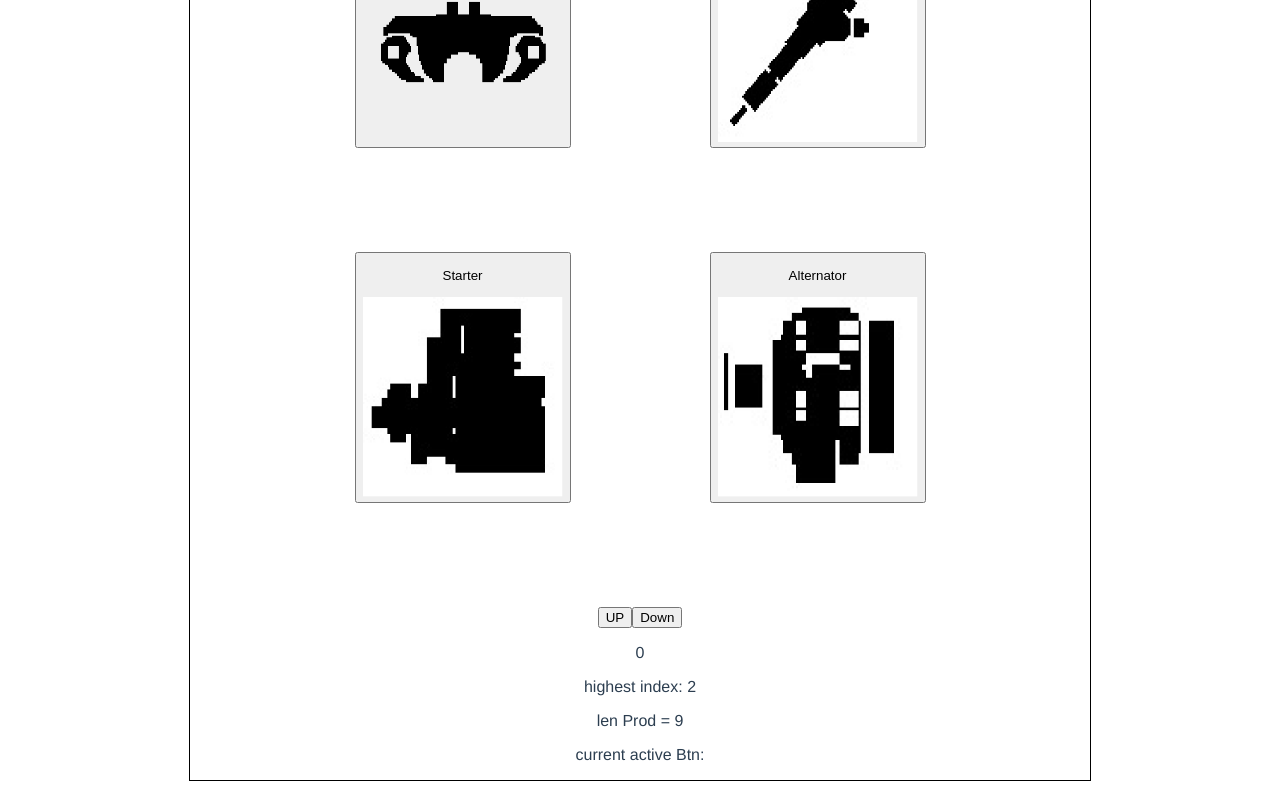
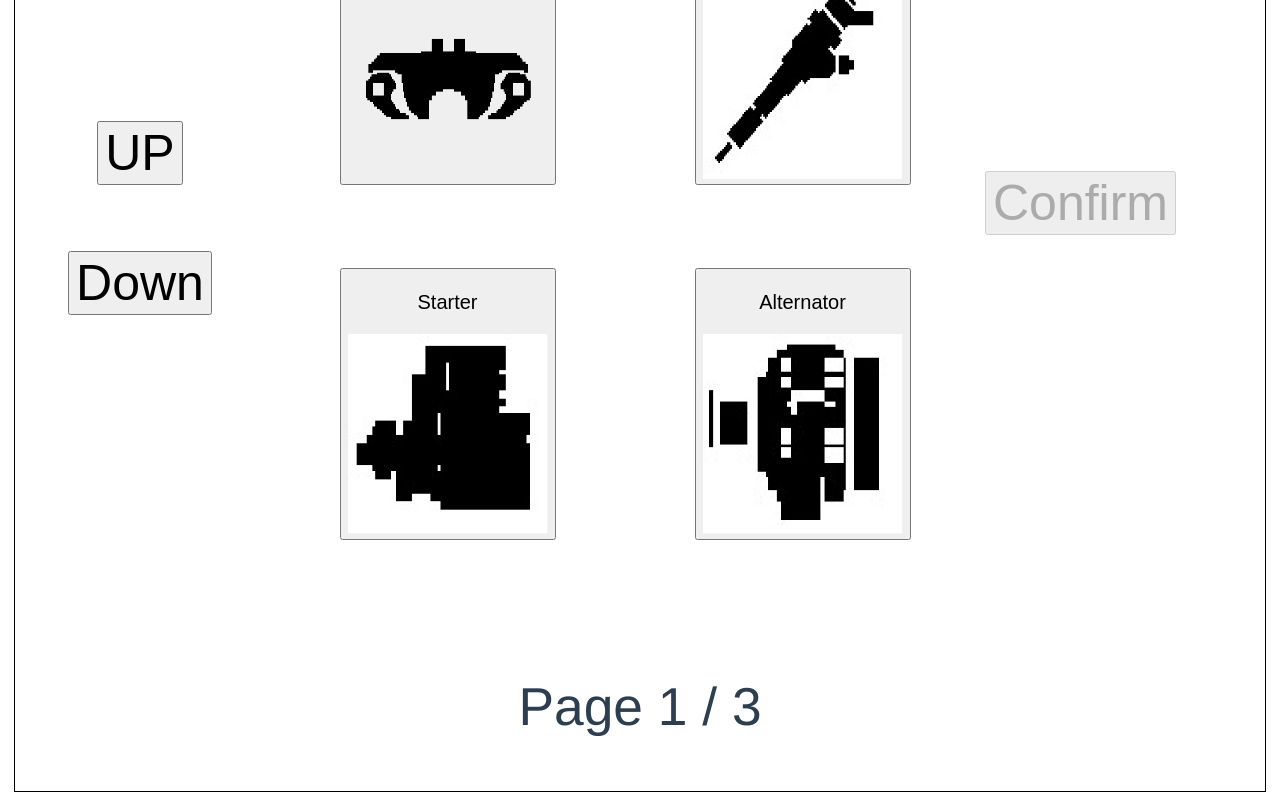
Before and after one commit to Robert-Schimanek/EIBA-Frontend, a Vue app: page /Avise in a window 1280 px wide. Shown: the part 380-1180 px from the top of the page. Built offline with nearby package versions, Linux system fonts and the light colour scheme.

Commit message:
Changed visuals

```diff
--- a/src/App.vue
+++ b/src/App.vue
@@ -1,19 +1,29 @@
 <script>
 </script>
 <template>
-<header>
+  <header>
     <div id="nav" class="nav_bar">
-    <router-link to="/"><button class="nav_button">Home</button></router-link>
-    <router-link to="/Avise"><button class="nav_button">Avise</button></router-link>
-    <router-link to="/selection"><button class="nav_button">Selection</button></router-link>
-    <router-link to="/Goodsin"><button class="nav_button">Goods in</button></router-link>
-    <router-link to="/Boxes"><button class="nav_button">Boxes</button></router-link>
-    <router-link to="/Goodsout"><button class="nav_button">Goods out</button></router-link>
-  </div>
-</header>
+      <router-link to="/"><button class="nav_button">Home</button></router-link>
+      <router-link to="/Avise"
+        ><button class="nav_button">Avise</button></router-link
+      >
+      <router-link to="/selection"
+        ><button class="nav_button">Selection</button></router-link
+      >
+      <router-link to="/Goodsin"
+        ><button class="nav_button">Goods in</button></router-link
+      >
+      <router-link to="/Boxes"
+        ><button class="nav_button">Boxes</button></router-link
+      >
+      <router-link to="/Goodsout"
+        ><button class="nav_button">Goods out</button></router-link
+      >
+    </div>
+  </header>
 
   <div class="container">
-    <router-view/>
+    <router-view />
   </div>
 </template>
 
@@ -39,7 +49,7 @@
   color: #42b983;
 }
 .container {
-  width: 900px;
+  width: 1250px;
   border: 1px solid black;
   margin: auto;
 
--- a/src/components/SelectProductGroup/SelectProductGroup_Display.vue
+++ b/src/components/SelectProductGroup/SelectProductGroup_Display.vue
@@ -4,7 +4,7 @@
     :id="productGroupName"
     @click="btnPress($event)"
   >
-    <p>{{ productGroupName }}</p>
+    <p style="font-size: 15pt">{{ productGroupName }}</p>
     <img
       :src="require(`../../assets/pictures/productGroup/${picSource}`)"
       style="width: 200px; height: 200px"
--- a/src/components/SelectProductGroup/SelectproductGroup_Page.vue
+++ b/src/components/SelectProductGroup/SelectproductGroup_Page.vue
@@ -1,5 +1,17 @@
 <template>
-  <div align="center">
+  <div id="mainDiv" align="center" style="display: flex">
+    <div id="UpDown" style="width: 250px; margin-top: 300px" align="center">
+      <button
+        style="margin-bottom: 50px"
+        class="bigButtonText"
+        @click="countDown"
+      >
+        UP
+      </button>
+      <p></p>
+      <button class="bigButtonText" @click="countUp">Down</button>
+    </div>
+    <div id="ListProductGroups">
       <h1 class="roundedContainer">Select product group</h1>
 
       <div
@@ -19,14 +31,19 @@
         </div>
       </div>
     </div>
-
-  <button @click="countUp">UP</button>
-  <button @click="countDown">Down</button>
-
-  <p>{{ index }}</p>
-  <p>highest index: {{ highestPage }}</p>
-  <p>len Prod = {{ lenProdGroups }}</p>
-  <p>current active Btn: {{ currentActivatedBtn }}</p>
+    <div id="ConfirmBtn" align="center" style="width: 120px">
+      <button
+        class="bigButtonText"
+        id="confirmBtnPrdGroup"
+        disabled="true"
+        style="margin-top: 350px"
+        @click="confirmed"
+      >
+        Confirm
+      </button>
+    </div>
+  </div>
+  <p style="font-size: 40pt">Page {{ index + 1 }} / {{ highestPage + 1 }}</p>
 </template>
 
 <script>
@@ -43,10 +60,10 @@ export default {
         "CommonRailInjector",
         "Starter",
         "Alternator",
-        "1",
-        "2",
-        "3",
-        "4",
+        "CommonRailHighPressurePump",
+        "UnitInjector",
+        "TorqueConverter",
+        "Mechantronics",
         "5",
       ],
       index: 0,
@@ -61,12 +78,14 @@ export default {
       if (this.index < this.highestPage) {
         this.index++;
         this.currentActivatedBtn = null;
+        document.getElementById("confirmBtnPrdGroup").disabled = true;
       }
     },
     countDown() {
       if (this.index > 0) {
         this.index--;
         this.currentActivatedBtn = null;
+        document.getElementById("confirmBtnPrdGroup").disabled = true;
       }
     },
     init() {
@@ -84,6 +103,10 @@ export default {
           .classList.remove("active");
       }
       this.currentActivatedBtn = newButtonId;
+      document.getElementById("confirmBtnPrdGroup").disabled = false;
+    },
+    confirmed() {
+      alert(`Confirm with ${this.currentActivatedBtn} selected`);
     },
   },
   mounted() {
```
Also changed, not shown: src/components/SelectProductGroup/testImage.vue (added, +18 -0 lines). Lines whose indentation alone changed are shown as unchanged.
